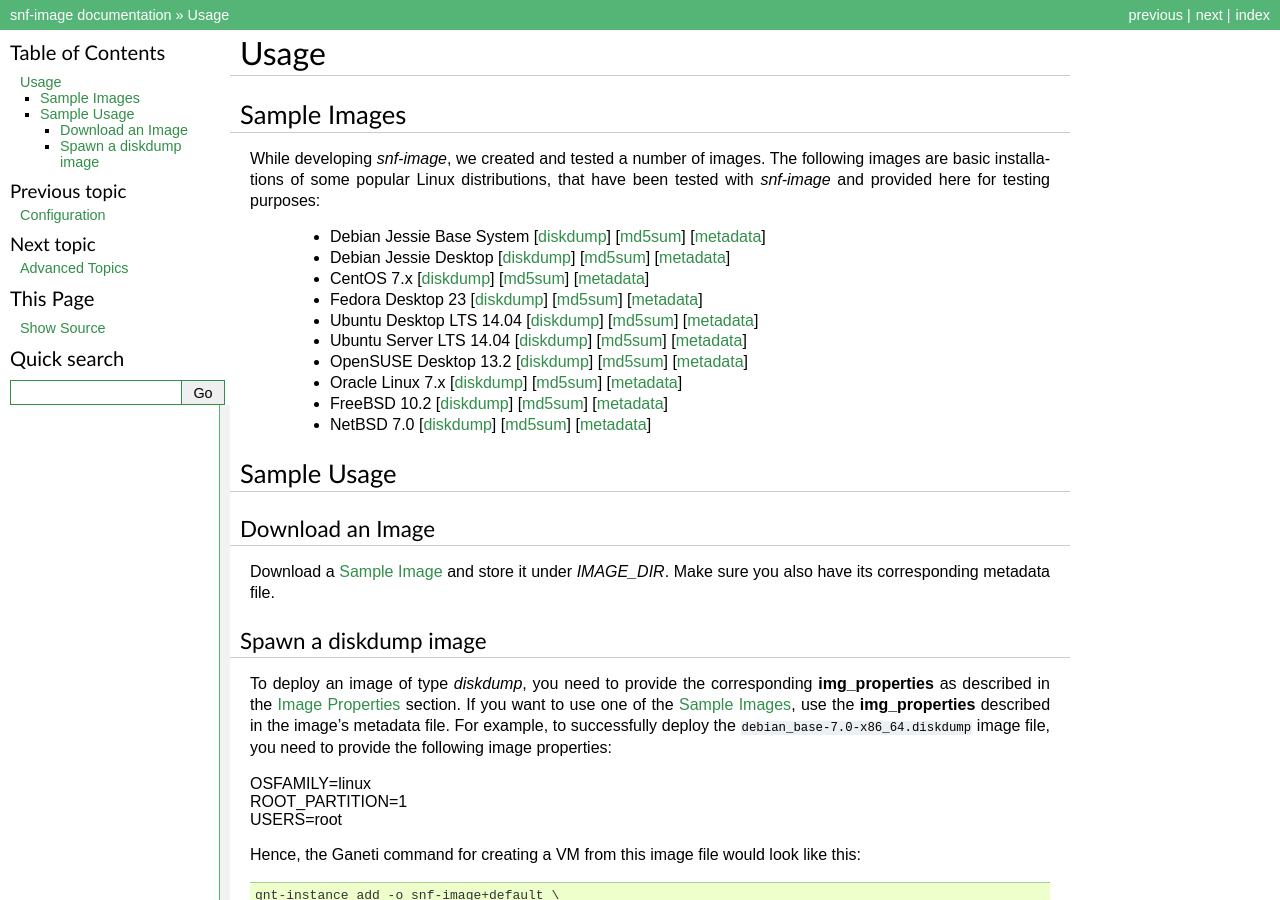
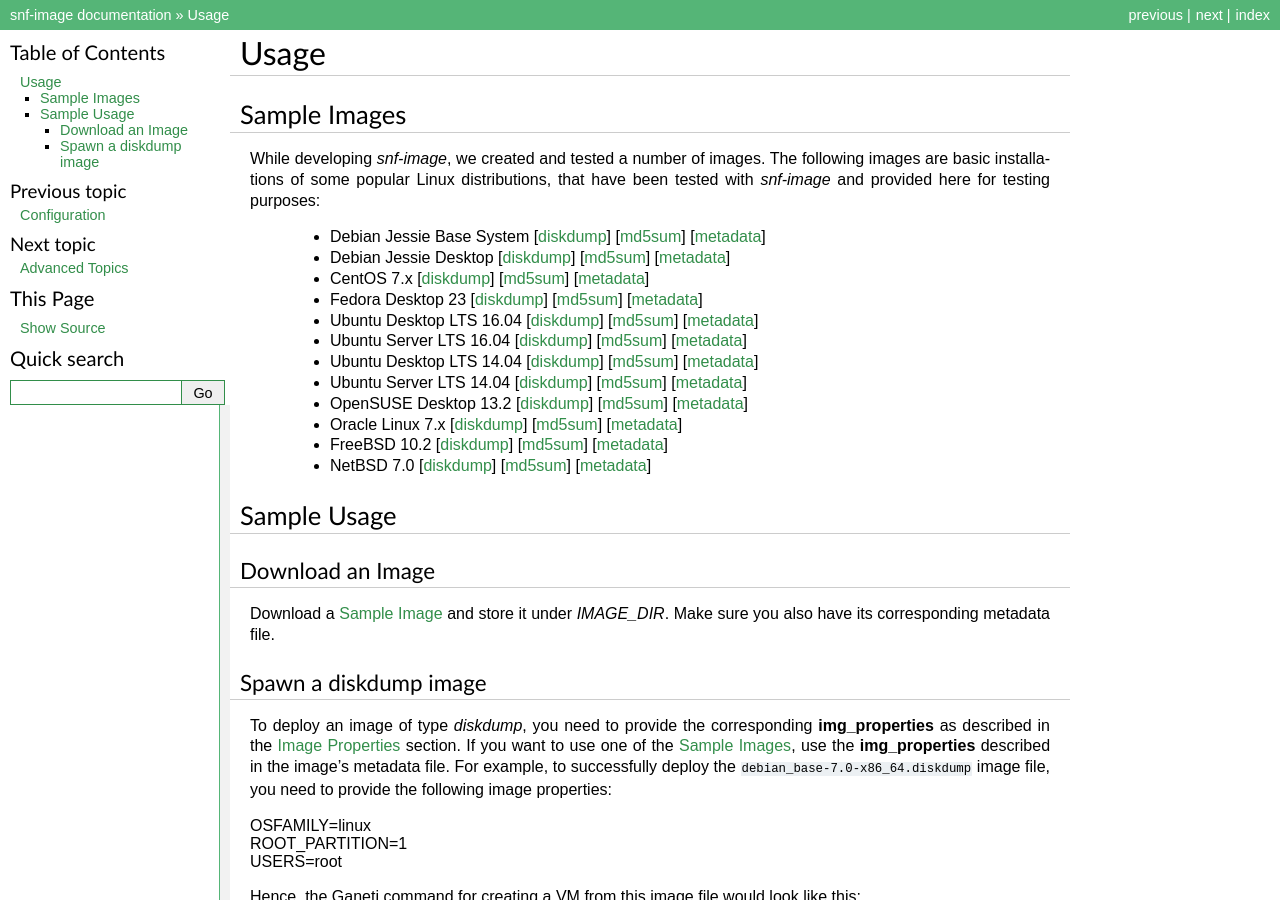
Before and after one commit to grnet/snf-image, a Sphinx documentation site: the page built from docs/usage.rst, in a window 1280 px wide and 900 px high. Built offline with Sphinx 7.4.7, drawn with Linux system fonts in a browser that asks for light colours; the version number could not be read and is left out.

Commit message:
docs: Add links for Ubuntu 16.04 images

```diff
--- a/docs/usage.rst
+++ b/docs/usage.rst
@@ -27,6 +27,14 @@ that have been tested with *snf-image* and provided here for testing purposes:
    [`diskdump <https://cdn.synnefo.org/fedora-23-x86_64.diskdump>`__]
    [`md5sum <https://cdn.synnefo.org/fedora-23-x86_64.diskdump.md5sum>`__]
    [`metadata <https://cdn.synnefo.org/fedora-23-x86_64.diskdump.meta>`__]
+ * Ubuntu Desktop LTS 16.04
+   [`diskdump <https://cdn.synnefo.org/ubuntu_desktop-16.04-x86_64.diskdump>`__]
+   [`md5sum <https://cdn.synnefo.org/ubuntu_desktop-16.04-x86_64.diskdump.md5sum>`__]
+   [`metadata <https://cdn.synnefo.org/ubuntu_desktop-16.04-x86_64.diskdump.meta>`__]
+ * Ubuntu Server LTS 16.04
+   [`diskdump <https://cdn.synnefo.org/ubuntu_server-16.04-x86_64.diskdump>`__]
+   [`md5sum <https://cdn.synnefo.org/ubuntu_server-16.04-x86_64.diskdump.md5sum>`__]
+   [`metadata <https://cdn.synnefo.org/ubuntu_server-16.04-x86_64.diskdump.meta>`__]
  * Ubuntu Desktop LTS 14.04
    [`diskdump <https://cdn.synnefo.org/ubuntu_desktop-14.04-x86_64.diskdump>`__]
    [`md5sum <https://cdn.synnefo.org/ubuntu_desktop-14.04-x86_64.diskdump.md5sum>`__]
```
